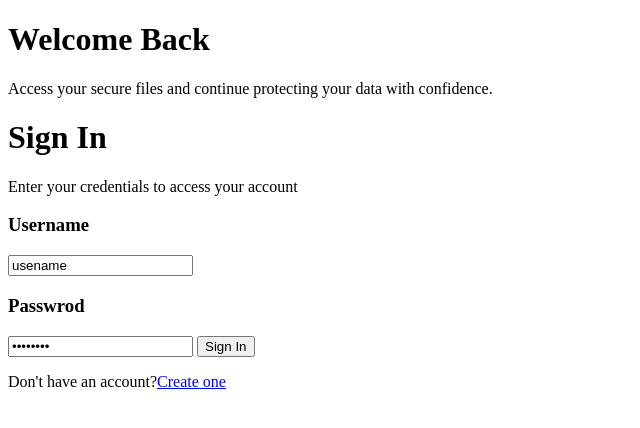
After one commit to manel-A-tech/Secure-file-management-system, a Flask app: page /login in a window 1280 px wide. The commit adds this page. Shown: the top 428 px of the page, without its empty margins (0-640 px from the left). Run offline with Flask 3, Linux system fonts and the light colour scheme.

Commit message:
login & index pages

```diff
--- a/app.py
+++ b/app.py
@@ -1,52 +1,63 @@
-from flask import Flask, render_template
+from flask import Flask, render_template, redirect, request, url_for, flash
 from flask_sqlalchemy import SQLAlchemy
-from flask import Flask, redirect, request, render_template
 from flask_scss import Scss
 
 
 app = Flask(__name__)
 
-
-@app.route("/loging")
-def index():
-    return render_template("loging.html")
-
-
-if __name__ == "__main__":
-    app.run(debug=True)
-
+# Configuration
 app.config["SQLALCHEMY_DATABASE_URI"] = "sqlite:///database.db"
 app.config["SQLALCHEMY_TRACK_MODIFICATIONS"] = False
 app.config['SECRET_KEY'] = 'advanced programming project'
+
+# Initialize extensions
 db = SQLAlchemy(app)
+# If you plan to use Flask-Scss, initialize it here (optional)
+# Scss(app)
 
 
-class Accounts(db.Model):
+class Account(db.Model):
     id = db.Column(db.Integer, primary_key=True)
-    email = db.Column(db.String(50), nullable=False)
-    username = db.Column(db.String(20), nullable=False)
-    password = db.Column(db.String(20), nullable=False)
+    email = db.Column(db.String(120), nullable=False)
+    username = db.Column(db.String(80), nullable=False)
+    password = db.Column(db.String(120), nullable=False)
 
     def __repr__(self):
-        return f"account{self.id}"
+        return f"<Account {self.id} - {self.username}>"
 
 
-@app.route("/", methods=["POST", "GET"])
-def index():
+@app.route("/")
+def home():
+    accounts = Account.query.order_by(Account.id).all()
+    return render_template('index.html', accounts=accounts)
 
-    if request.method == "POST":
-        current_account = request.form['']
-        new_account = Accounts()
+
+@app.route('/register', methods=['GET', 'POST'])
+def register():
+    if request.method == 'POST':
+        username = request.form.get('username')
+        email = request.form.get('email')
+        password = request.form.get('password')
+        if not username or not email or not password:
+            flash('Please fill in all fields')
+            return render_template('registration.html')
+
+        new_account = Account(username=username, email=email, password=password)
         try:
             db.session.add(new_account)
             db.session.commit()
-            return redirect("/")
+            return redirect(url_for('home'))
         except Exception as e:
-            print(f"ERROR: {e}")
+            db.session.rollback()
             return f"ERROR: {e}"
-    else:
-        accounts = Accounts.query.order_by(Accounts.id).all()
-        return render_template('index.html', accounts=accounts)
+
+    return render_template('registration.html')
+
+
+@app.route("/login")
+def loging():
+    # Keep the original template name if that's what you have on disk.
+    return render_template("login.html")
 
 
 if __name__ == "__main__":
--- /dev/null
+++ b/templates/login.html
@@ -0,0 +1,24 @@
+{% extends 'base.html' %}
+
+{% block head %} {% endblock %}
+
+  {% block content %}
+     <div>
+      <div class="top-content">
+        <h1>Welcome Back</h1>
+        <p>Access your secure files and continue protecting your data with confidence.</p>
+      </div>
+      <div class="bottom-content">
+        <h1>Sign In</h1>
+        <p>Enter your credentials to access your account</p>
+        <form action="/login" method="POST">
+          <h3>Username</h3>
+          <input type="text" placeholder="Enter your username" id="username" value="usename" required>
+          <h3>Passwrod</h3>
+          <input type="password" placeholder="Enter your password" id="password" value="password" required>
+          <button type="submit">Sign In</button>
+        </form>
+        <p>Don't have an account?<a href="/register">Create one</a></p>
+      </div>
+     </div>
+  {% endblock %}
--- a/templates/registration.html
+++ b/templates/registration.html
@@ -33,6 +33,7 @@
        <input type="password" placeholder="Re-enter your password">
        <button>Create Acoout</button>
      </form>
+     <p>Already have an account? <a href="/login">Sign in</a></p>
    </div>
 </div>
 {% endblock %}
```
Also changed, not shown: templates/index.html (added, +37 -0 lines), templates/loging.html (deleted, +0 -7 lines), instance/database.db.
